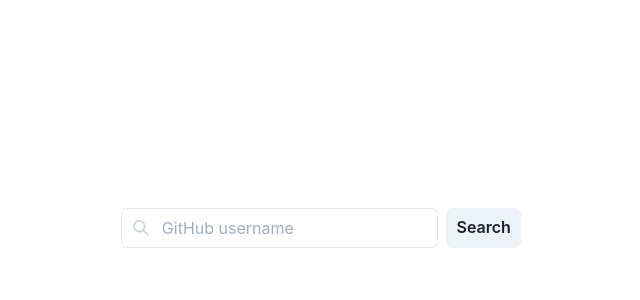
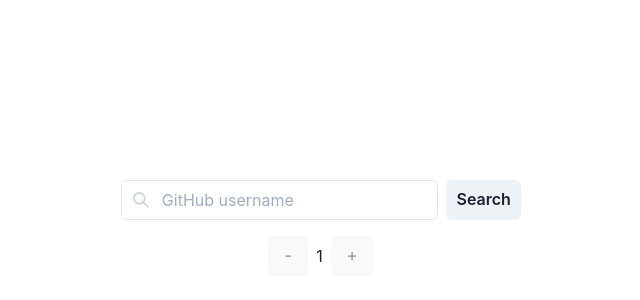
Before and after one commit to Howard86/github-search, a Next.js app: page / in a window 1280 px wide. Shown: the part 84-384 px from the top of the page, without its empty margins (319-959 px from the left). Built offline with nearby package versions, Linux system fonts and the light colour scheme.

Commit message:
feat: update SearchBar with PaginationButton

```diff
--- a/src/components/SearchBar.tsx
+++ b/src/components/SearchBar.tsx
@@ -1,5 +1,5 @@
-import { useAppDispatch } from '@/redux/store';
-import { search, selectUser } from '@/redux/user';
+import React, { ChangeEvent, FC, useState } from 'react';
+import { useSelector } from 'react-redux';
 import { SearchIcon } from '@chakra-ui/icons';
 import {
   InputGroup,
@@ -7,26 +7,41 @@
   Input,
   Button,
   HStack,
+  Text,
 } from '@chakra-ui/react';
-import React, { ChangeEvent, FC, useState } from 'react';
-import { useSelector } from 'react-redux';
+import { useAppDispatch } from '@/redux/store';
+import { search, selectUser } from '@/redux/user';
+import type { SearchUserResponse } from '@/redux/api';
 
 const DEFAULT_USERNAME = '';
+const DEFAULT_PAGE = 1;
 
 const SearchBar: FC = () => {
   const dispatch = useAppDispatch();
   const { isSearching } = useSelector(selectUser);
 
   const [username, setUsername] = useState(DEFAULT_USERNAME);
+  const [isEnd, setIsEnd] = useState(true);
+  const [page, setPage] = useState(DEFAULT_PAGE);
 
   const handleOnChange = (event: ChangeEvent<HTMLInputElement>): void =>
     setUsername(event.target.value);
 
-  const handleOnClick = (): void => {
-    dispatch(search(username));
+  const handleOnClick = async (pageNumber: number): Promise<void> => {
+    setIsEnd(true);
+    setPage(pageNumber);
+    const action = await dispatch(search({ username, page: pageNumber }));
+    setIsEnd((action.payload as SearchUserResponse).isEnd);
   };
 
+  const handleOnSearch = () => handleOnClick(DEFAULT_PAGE);
+
+  const handleIncrement = () => handleOnClick(page + 1);
+
+  const handleDecrement = () => handleOnClick(page - 1);
+
   return (
+    <>
       <HStack>
         <InputGroup>
           <InputLeftElement pointerEvents="none">
@@ -38,10 +53,21 @@
             onChange={handleOnChange}
           />
         </InputGroup>
-      <Button onClick={handleOnClick} isLoading={isSearching}>
+        <Button onClick={handleOnSearch} isLoading={isSearching}>
           Search
         </Button>
       </HStack>
+
+      <HStack>
+        <Button onClick={handleDecrement} isDisabled={page === 1}>
+          -
+        </Button>
+        <Text>{page}</Text>
+        <Button onClick={handleIncrement} isDisabled={isEnd}>
+          +
+        </Button>
+      </HStack>
+    </>
   );
 };
 
```
Lines whose indentation alone changed are shown as unchanged.
